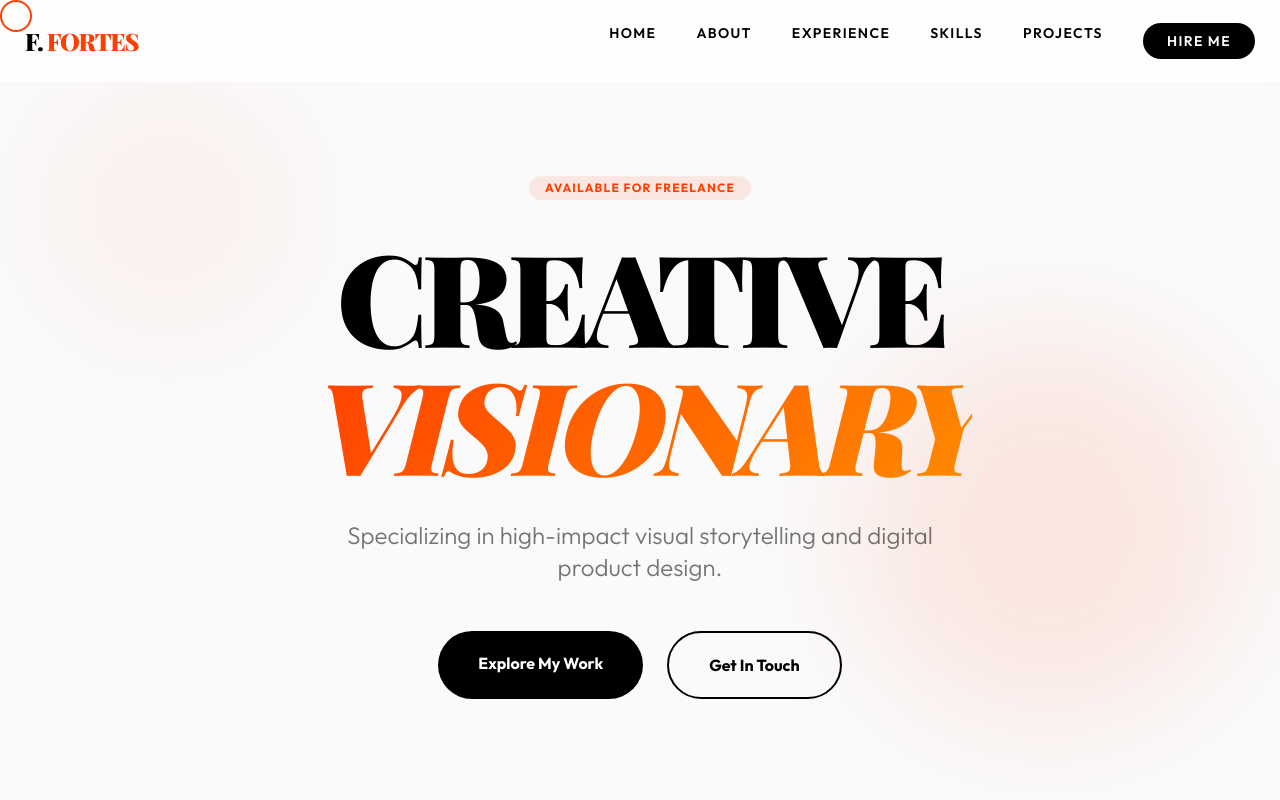
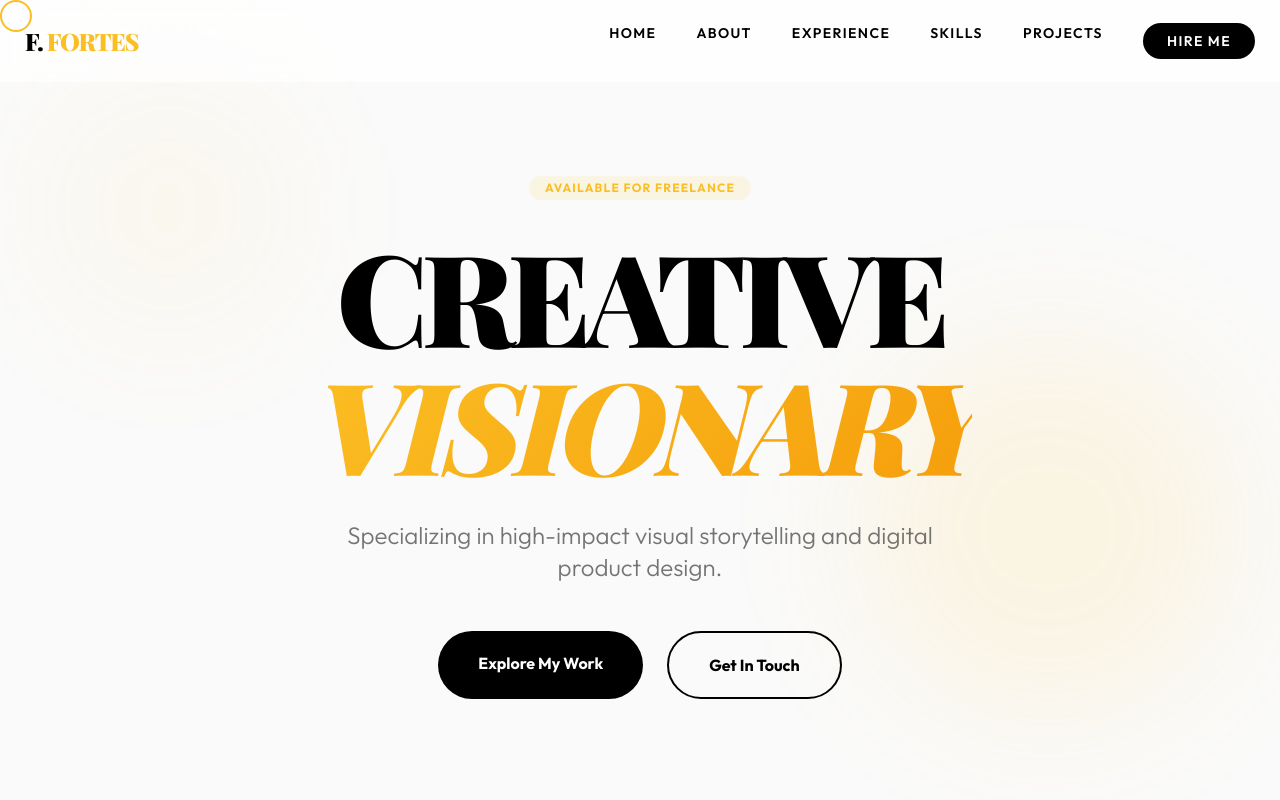
Before and after one commit to alagadnijoana-cloud/portfolio2, a website: page index.html in a window 1280 px wide. Shown: the top 800 px of the page. Drawn offline with nearby package versions, Linux system fonts and the light colour scheme.

Commit message:
Change accent and gradient-text to yellow

```diff
--- a/index.html
+++ b/index.html
@@ -13,7 +13,7 @@
                     colors: {
                         primary: '#000000',
                         secondary: '#1a1a1a',
-                        accent: '#ff3e00',
+                        accent: '#fbbf24',
                         soft: '#f3f4f6',
                     },
                     fontFamily: {
@@ -45,7 +45,7 @@
         }
 
         .gradient-text {
-            background: linear-gradient(135deg, #ff3e00 0%, #ff8c00 100%);
+            background: linear-gradient(135deg, #fbbf24 0%, #f59e0b 100%);
             -webkit-background-clip: text;
             -webkit-text-fill-color: transparent;
         }
```
